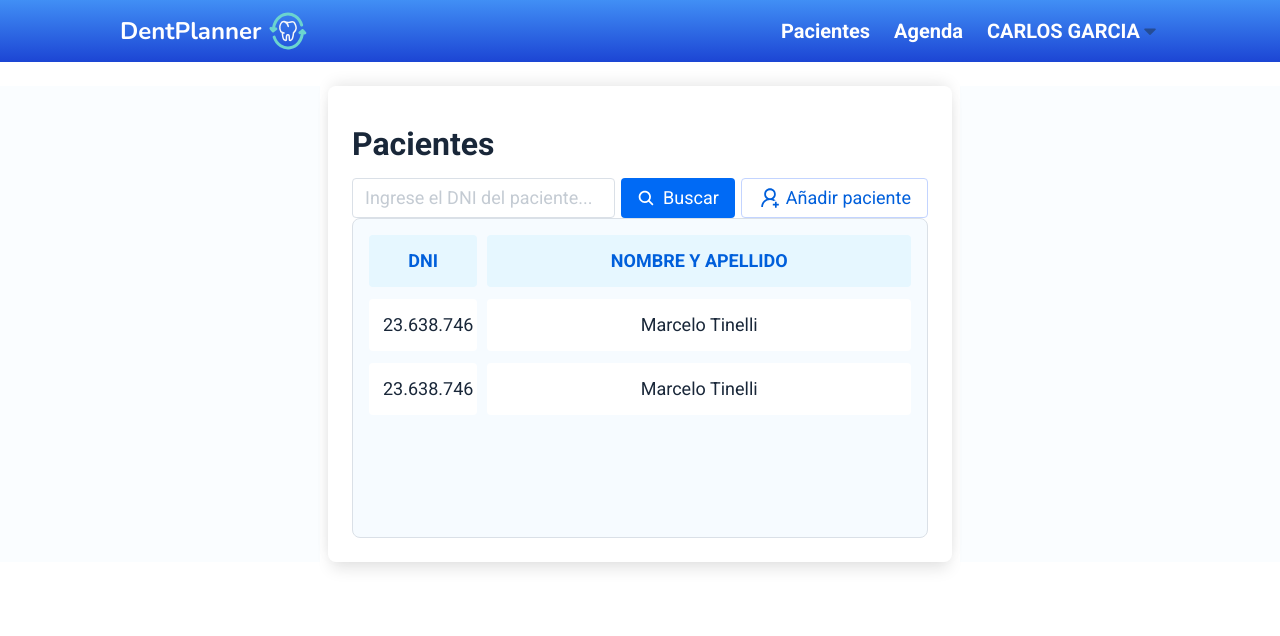
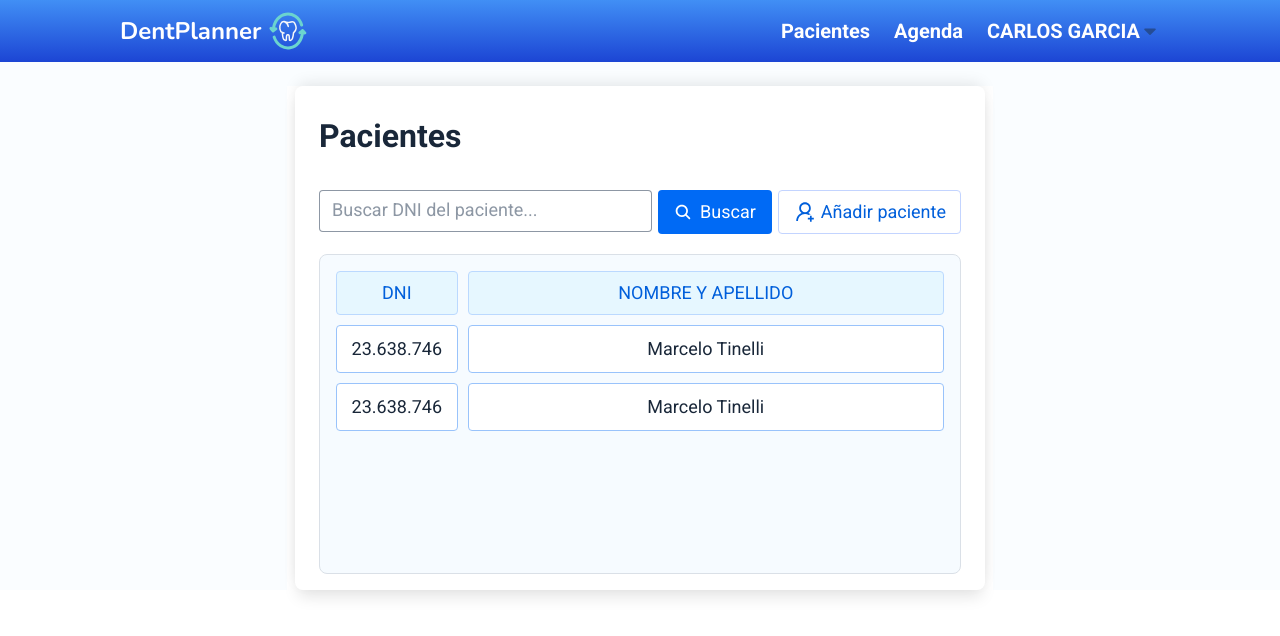
Before and after one commit to FooTalent/team-12, a React (Vite) app in the folder frontend/: page /pacientes in a window 1280 px wide. Shown: the top 636 px of the page. Built offline with nearby package versions, Linux system fonts and the light colour scheme.

Commit message:
fix margins and paddins

```diff
--- a/frontend/src/components/CardWhite.jsx
+++ b/frontend/src/components/CardWhite.jsx
@@ -3,7 +3,7 @@ import PropTypes from "prop-types";
 export default function CardWhite({ children, className }) {
   return (
     <div
-      className={`flex flex-col shadow-custom-lg sm:p-6 p-2 rounded-lg ${className}`}
+      className={`flex flex-col shadow-custom-lg rounded-lg ${className}`}
     >
       {children}
     </div>
--- a/frontend/src/pages/Pacientes/Patients.jsx
+++ b/frontend/src/pages/Pacientes/Patients.jsx
@@ -2,7 +2,7 @@ import SearchPatients from "../../sections/Pacientes/SearchPatients";
 
 export default function Patients() {
   return (
-    <div className="bg-[#fafdff]">
+    <div className="bg-[#fafdff] flex justify-center">
       <SearchPatients />
     </div>
   );
--- a/frontend/src/sections/Daily/Modal/EditShift.jsx
+++ b/frontend/src/sections/Daily/Modal/EditShift.jsx
@@ -34,7 +34,7 @@ export default function EditShift({ isVisible, setModalEditIsVisible }) {
   return (
     isVisible && (
       <div className="fixed inset-0 bg-white bg-opacity-50 flex justify-center items-center z-50">
-        <CardWhite className="bg-white min-w-[568px]">
+        <CardWhite className="bg-white min-w-[568px] px-6 py-4">
           <div className="pb-5">
             <h2 className="text-[32px] font-semibold text-[#192739]">
               Modificar turno
--- a/frontend/src/sections/Daily/Modal/ScheduleShift.jsx
+++ b/frontend/src/sections/Daily/Modal/ScheduleShift.jsx
@@ -38,7 +38,7 @@ export default function ScheduleShift({ isVisible, setModalShiftIsVisible }) {
   return (
     isVisible && (
       <div className="fixed inset-0 bg-white bg-opacity-50 flex justify-center items-center z-50">
-        <CardWhite className="bg-white min-w-[568px]">
+        <CardWhite className="bg-white min-w-[568px] px-6 py-4">
           <div className="pb-5">
             <h2 className="text-[32px] font-semibold text-[#192739]">
               Agendar turno
--- a/frontend/src/sections/Pacientes/SearchPatients.jsx
+++ b/frontend/src/sections/Pacientes/SearchPatients.jsx
@@ -27,22 +27,21 @@ export default function SearchPatients() {
 
   return (
     <>
-      <div className="bg-white xl:mx-80 md:mx-48 sm:mx-4 mt-6 px-2">
-        <CardWhite>
+      <div className="bg-white mt-6 px-2">
+        <CardWhite className="gap-5 min-w-[690px] px-6 py-4">
           <div className="container__h1 py-[10px]">
             <h1 className="text-[32px] text-[#192739] font-semibold">
               Pacientes
             </h1>
           </div>
-          <div className="w-full flex gap-1.5 flex-col md:flex-row">
+          <div className="w-full h-11 flex gap-1.5 flex-col md:flex-row">
             <div className="flex-1 relative">
               <Input
                 value={searchDni}
                 type="text"
                 onChange={handleInputSearch}
-                className="w-full h-10 box-border bg-white border-[1.5px] border-[#DAE0E7] placeholder:text-[#c4cbd3]
-               placeholder:text-lg placeholder:font-normal outline-[#DAE0E7] text-[#8993a0] font-normal px-3"
-                placeholder="Ingrese el DNI del paciente..."
+                className="w-full box-border bg-white border-[1.5px] border-[#1C304A] border-opacity-50 placeholder:text-[#1C304A] placeholder:text-opacity-50 placeholder:text-lg placeholder:font-normal outline-[#DAE0E7] text-[#1C304A] text-opacity-50 font-normal px-3"
+                placeholder="Buscar DNI del paciente..."
               />
               {searchDni && (
                 <button
@@ -54,14 +53,14 @@ export default function SearchPatients() {
               )}
             </div>
             <Button
-              className="flex items-center h-10 py-1.5 px-3 gap-2 bg-[#006AF5] text-white font-normal text-lg"
+              className="flex items-center py-1.5 px-3 gap-2 bg-[#006AF5] text-white font-normal text-lg"
               onClick={() => console.log(searchDni)}
             >
               <IoSearch className="text-white" />
               Buscar
             </Button>
             <Button
-              className="flex items-center h-10 font-normal text-lg text-[#005FDB] rounded border border-[#C3D4FF] px-3"
+              className="flex px-[14px] box-border items-center font-normal text-lg text-[#005FDB] rounded border border-[#C3D4FF]"
               onClick={handleOpenModalAdd}
             >
               <AiOutlineUserAdd className="mr-1 text-[#005FDB] text-2xl" />
@@ -76,6 +75,7 @@ export default function SearchPatients() {
       {modalIsVisible && (
         <AddPatients
           isVisible={modalIsVisible}
+          setModalIsVisible={setModalIsVisible}
         />
       )}
     </>
--- a/frontend/src/sections/Pacientes/TableDni.jsx
+++ b/frontend/src/sections/Pacientes/TableDni.jsx
@@ -50,16 +50,13 @@ export default function TableDni() {
             {headerGroup.headers.map((column) => (
               <th
                 key={column.id}
-                className={`px-3.5 py-3 bg-[#e6f7ff] rounded text-[#005FDB] text-lg font-semibold ${
-                  column.id === "dni" ? "flex-none w-1/5" : "flex-1"
-                }`}
+                className={`h-11 flex items-center justify-center px-3.5 bg-[#e6f7ff] border border-[#BBD9FF] rounded text-[#005FDB] text-lg font-normal
+                   ${column.id === "dni" ? "flex-none w-1/5" : "flex-1"}`}
               >
-                <div>
-                  {flexRender(
-                    column.column.columnDef.header,
-                    column.getContext()
-                  )}
-                </div>
+                {flexRender(
+                  column.column.columnDef.header,
+                  column.getContext()
+                )}
               </th>
             ))}
           </tr>
@@ -69,12 +66,12 @@ export default function TableDni() {
         {table.getRowModel().rows.map((row) => (
           <tr
             key={row.id}
-            className="flex gap-2.5 cursor-pointer hover:opacity-70"
+            className="flex gap-2.5 cursor-pointer hover:opacity-70 mt-2.5"
           >
             {row.getVisibleCells().map((cell) => (
               <td
                 key={cell.column.id}
-                className={`mt-3 px-3.5 py-3 text-[#192739] bg-white text-center rounded text-lg font-normal ${
+                className={`max-h-12 flex items-center justify-center px-2.5 py-3 border border-[#99C3FB] text-[#192739] bg-white text-center rounded text-lg font-normal ${
                   cell.column.id === "dni" ? "flex-none w-1/5" : "flex-1"
                 }`}
               >
```
